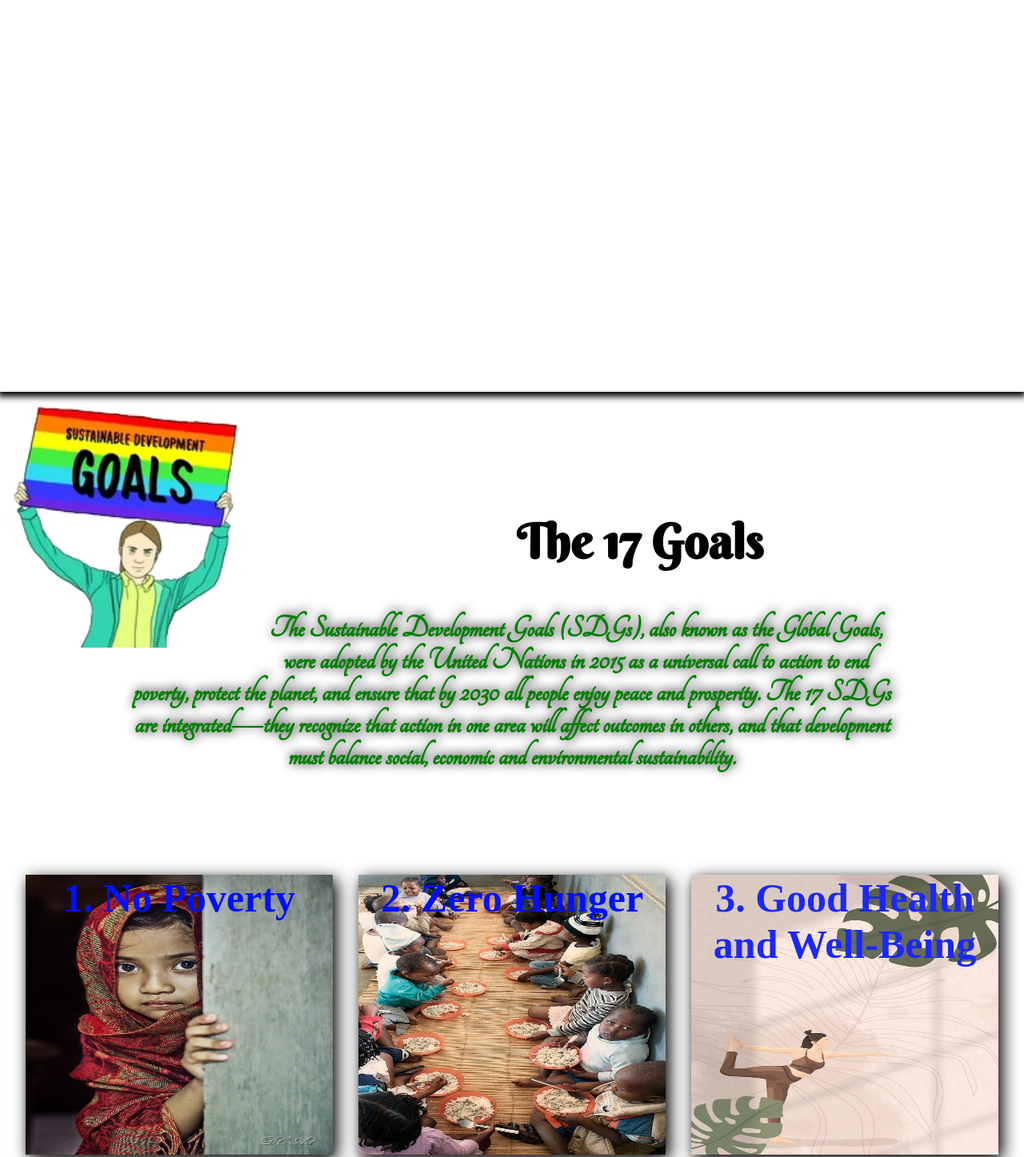
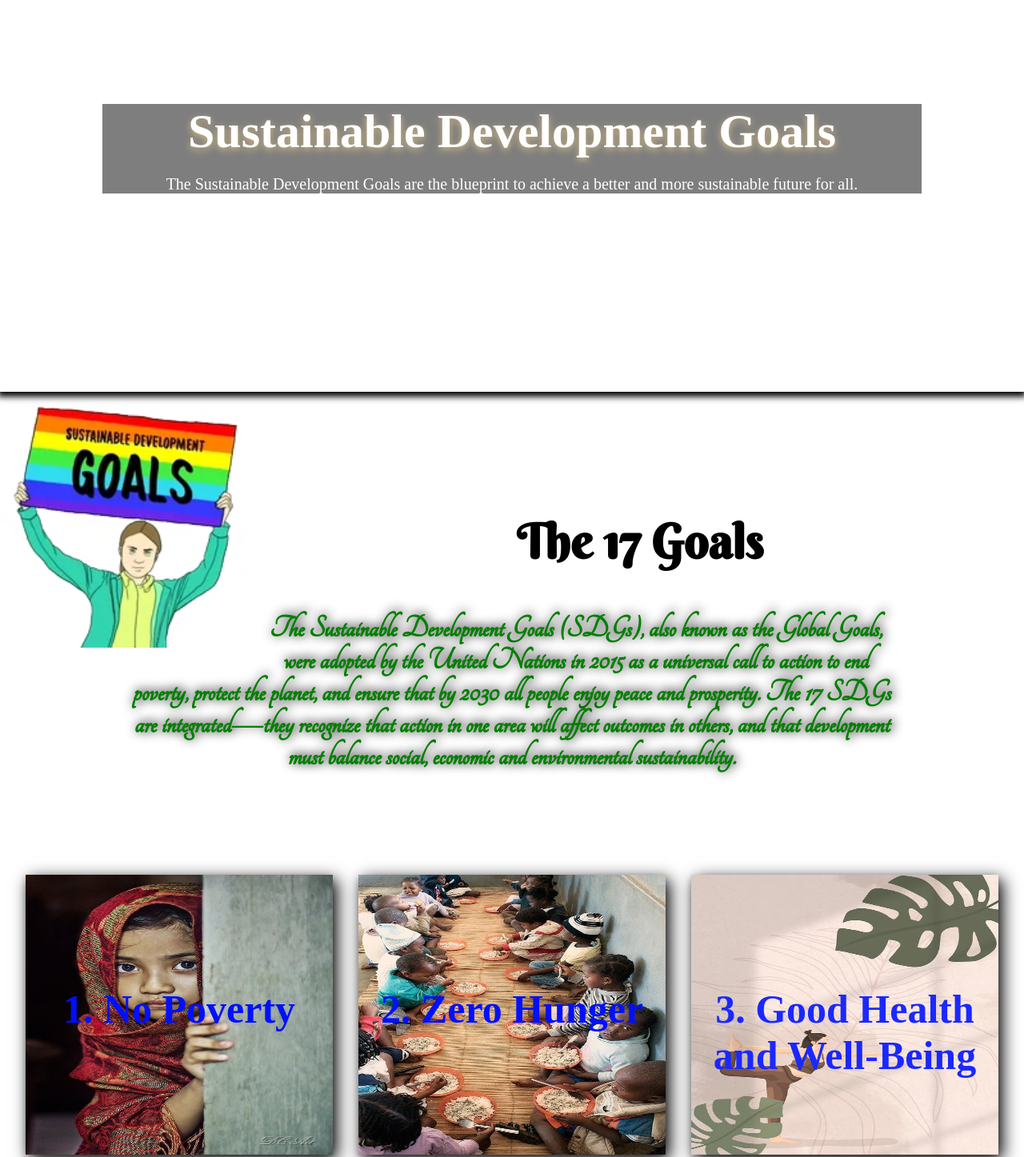
Before and after one commit to Reetikakumari308/sustainability-matters, a website: page frontend/goal.html in a window 1280 px wide. Shown: the part 180-1627 px from the top of the page at 80% size. Drawn offline with Linux system fonts and the light colour scheme; a web font is replaced by a local one.

Commit message:
Update goal.css

```diff
--- a/frontend/css/goal.css
+++ b/frontend/css/goal.css
@@ -1,13 +1,5 @@
-html, body {
-  margin: 0;
-  padding: 0;
-  box-sizing: border-box;
-}
-
-* {
-  margin: 0;
-  padding: 0;
-  box-sizing: inherit;
+body{
+  margin:0;
 }
 
 .sec-nav-bar {
@@ -15,7 +7,8 @@
   height: 70px;
   /* background-color: black; */
   position: static;
-  background-image: linear-gradient( #999090 , black);
+background-image: linear-gradient( #999090 , black);
+
 }
 
 li {
@@ -53,19 +46,20 @@
 }
 
 .mid-title{
-  margin:auto;
+margin:auto;
   font-size: 60px;
   color:white;
 }
 
 .textbox{
   margin: auto;
+  position: relative;
+  top:40%;
   width:80%;
   background-color: black;
   opacity: 0.5;
   text-align: center;
 }
-
 /* secondboxtitle */
 .secondboxtitle{
 
@@ -76,14 +70,16 @@
   display: flex;
   width:100%;
   margin-top:10%;
-}
 
+  }
 .goals{
   width:30%;
   height:350px;
   /* background-color: red; */
   margin-right: 2.5%;
+
   box-shadow: 5px 6px 20px 0px black;
+
 }
 
 /* -==========--=--=-=-=-=-=-=-=-=-=-=-=-=-=-=-=-=-=-=-=-=-=-=-=-=-=-=-=-=-=-=-=-=-==-=-=-=-=-=-=-=-=-=--=-=-=-=-=-=- */
@@ -122,22 +118,28 @@
 }
 
 .goal-back {
+  /* background-color: #2980b9; */
   background-image: linear-gradient(#F8CB2E,#FFBDE6);
   color: white;
+  /* padding:2%; */
   transform: rotateY(180deg);
 }
 
+
 .goal1{
   background-image: url(../goal-images/nopoverty.jpg);
+
   background-position: center;
   background-size: 100% 100%;
   background-repeat: no-repeat;
+
 }
 .goal2{
   background-image: url(../goal-images/hunger.jpg);
   background-position: center;
   background-size: 100% 100%;
   background-repeat: no-repeat;
+
 }
 .goal3{
   background-image: url(../goal-images/health.jpg);
@@ -246,22 +248,25 @@
 } */
 
 .text{
-  text-align: center;
-  font-size: 50px;
-  color: #0010ff;
+  text-align:center; position:relative; top:30%; font-size:50px;
+  /* color:#fff; */
+  /* text-shadow: 2px 2px black; */
+  color:#0010ff;
 }
 .text:hover{
-  color: #FB2678;
+  /* color:#EB2678; */
+  color:#FB2678;
 }
 
 .footer {
   text-align: center;
+  /* background-color: #86c6f4; */
+  /* background-image: linear-gradient(#FFA1A1 ,#F9FFA4); */
   background-color: #B4E197;
   padding: 80px 0px;
   margin-top: 15%;
-  box-shadow: -1px -4px 20px 0px black;
+box-shadow: -1px -4px 20px 0px black;
 }
-
 .social-link {
   text-decoration: none;
   margin-right: 20px;
```
